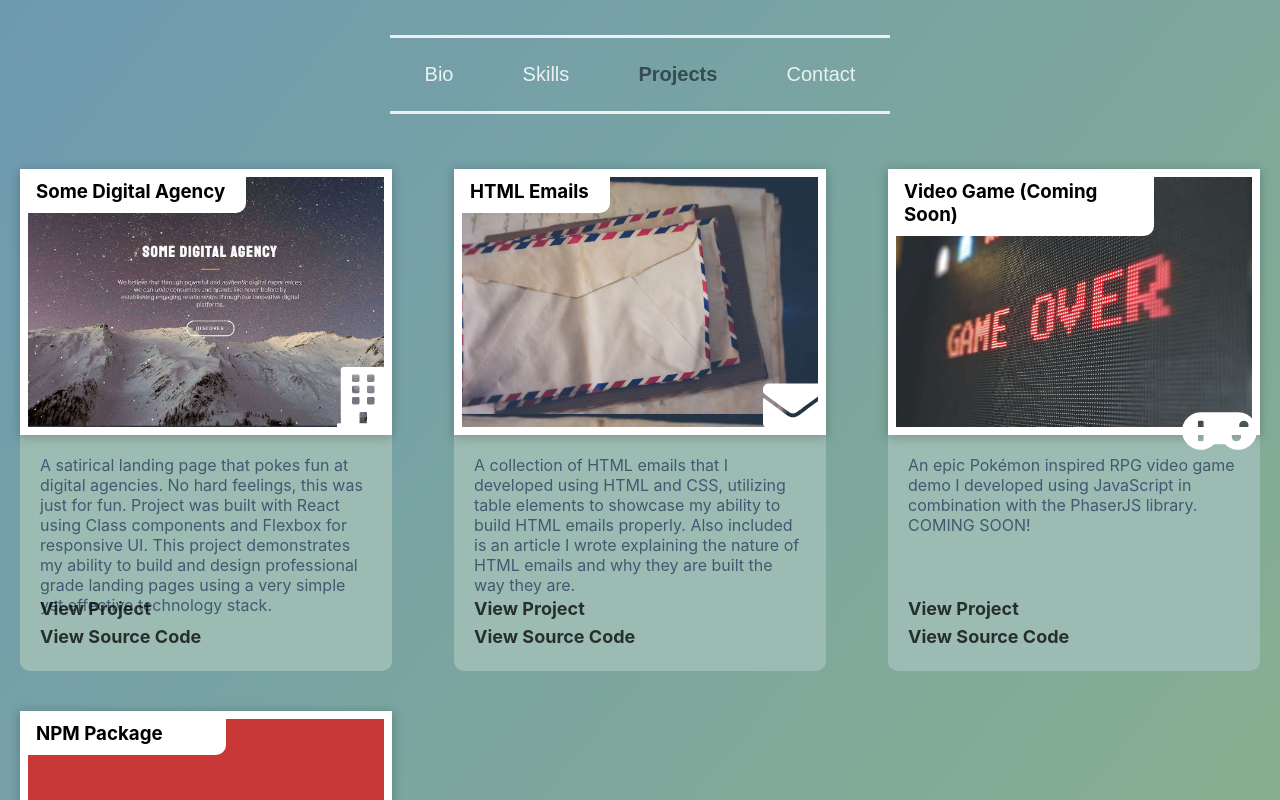
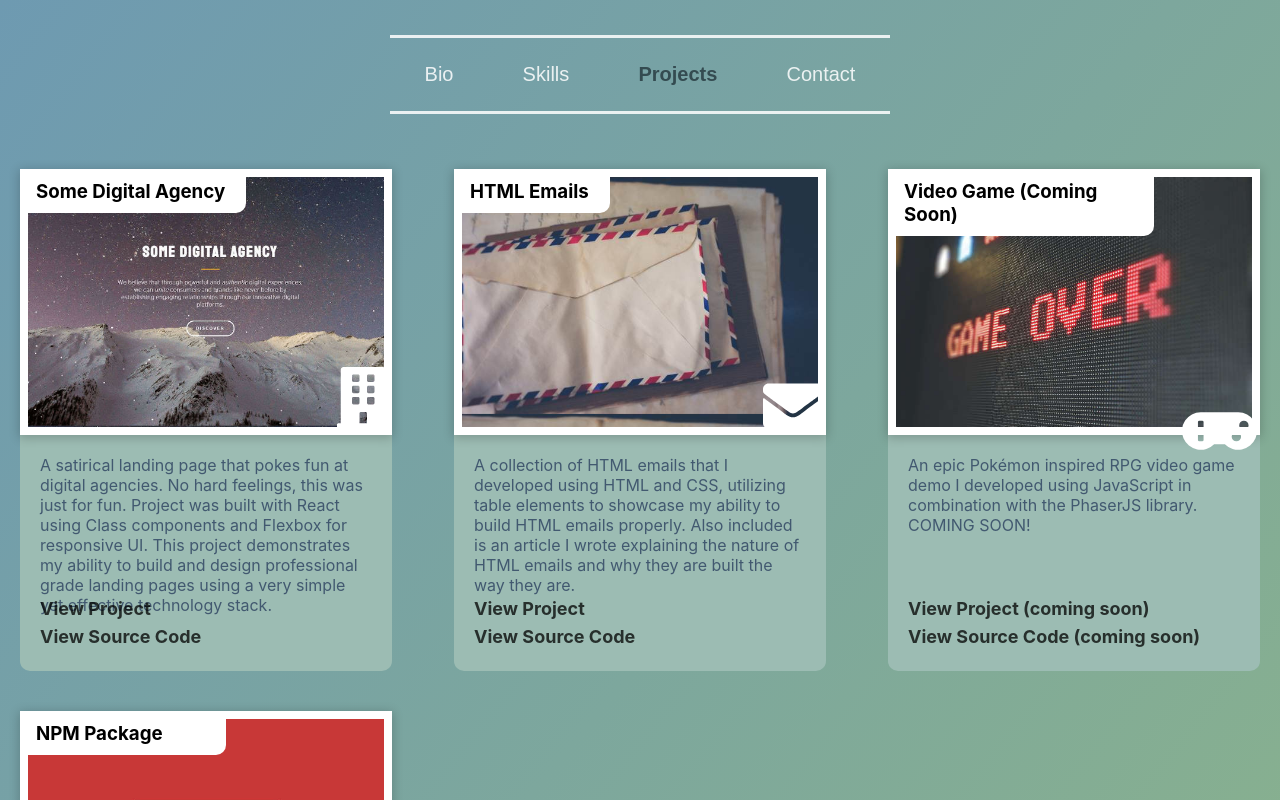
Before and after one commit to sok213/new-portolfio, a React (Create React App) app: page / in a window 1280 px wide. Both pictures are taken after a click on the button "Projects". Shown: the top 800 px of the page. Built offline with nearby package versions, Linux system fonts and the light colour scheme.

Commit message:
Update project link. Add coming soon condition

```diff
--- a/src/Comps/Projects/Projects.js
+++ b/src/Comps/Projects/Projects.js
@@ -1,4 +1,4 @@
-import React, { Component } from 'react';
+import React, { Component, Fragment } from 'react';
 import s from './Projects.module.scss';
 import { FontAwesomeIcon } from '@fortawesome/react-fontawesome';
 import { faGamepad, faBuilding, faEnvelope, faCode } from '@fortawesome/free-solid-svg-icons';
@@ -14,7 +14,7 @@ export default function Projects() {
       title: 'Some Digital Agency',
       desc: 'A satirical landing page that pokes fun at digital agencies. No hard feelings, this was just for fun. Project was built with React using Class components and Flexbox for responsive UI. This project demonstrates my ability to build and design professional grade landing pages using a very simple yet effective technology stack.',
       link_source: 'https://github.com/sok213/some-digital-agency',
-      link_project: 'https://some-digital-agency-2021.herokuapp.com/',
+      link_project: 'https://www.somedigitalagency.com/',
       thumbnail: thumbnail_1,
       top: '154px',
       icon: faBuilding,
@@ -43,7 +43,7 @@ export default function Projects() {
     {
       title: 'NPM Package',
       desc: 'A React component wrapped in an NPM package that takes in an array of objects as a prop and generates an accordion. It’s very easy to use and offers 5 pre-built in themes. ',
-      link_source: '',
+      link_source: 'https://github.com/sok213/simple-react-accordion',
       link_project: 'https://simple-react-accordion-2021.herokuapp.com/',
       thumbnail: thumbnail_3,
       icon: faCode,
@@ -83,8 +83,18 @@ export default function Projects() {
           <div className={s.desc}>
             <p className={s.info}>{desc}</p>
             <div className={s.projectLinks}>
-              <p><a href={link_project} target="_blank">View Project</a></p>
-              <p><a href={link_source}  target="_blank">View Source Code</a></p>
+              {key !== 2 &&
+                <Fragment>
+                  <p><a href={link_project} target="_blank">View Project</a></p>
+                  <p><a href={link_source}  target="_blank">View Source Code</a></p>
+                </Fragment>
+              }
+              {key == 2 &&
+                <Fragment>
+                  <p><a href={link_project} target="_blank" className={s.disabled}>View Project (coming soon)</a></p>
+                  <p><a href={link_source}  target="_blank" className={s.disabled}>View Source Code (coming soon)</a></p>
+                </Fragment>
+              }
             </div>
           </div>
         </div>
--- a/src/Comps/Projects/Projects.module.scss
+++ b/src/Comps/Projects/Projects.module.scss
@@ -91,6 +91,10 @@
   }
 }
 
+.disabled {
+  pointer-events: none;
+}
+
 .card {
   background-color: white;
   border: 8px solid white;
```
